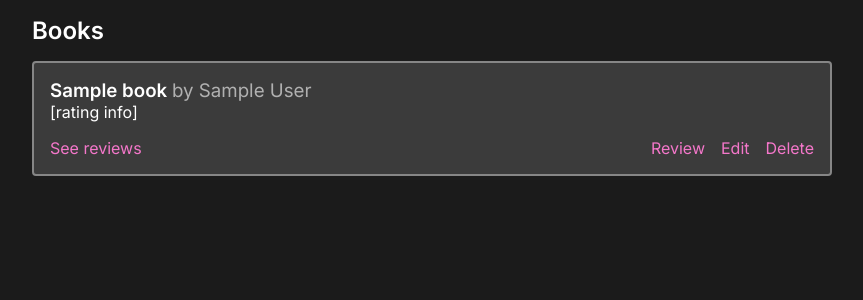
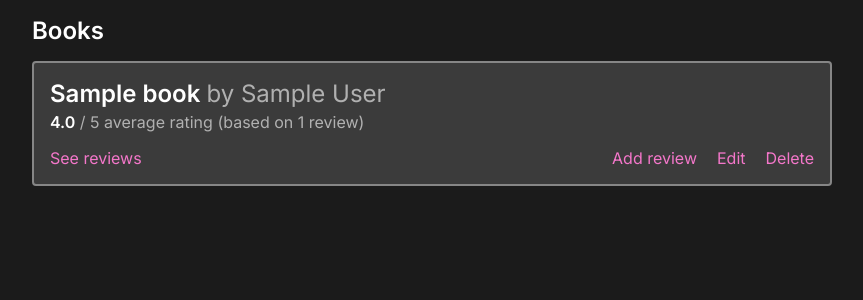
Before and after one commit to repercussive/qa-book-review-app, a Flask app: page /books in a window 1280 px wide. Shown: the part 87-387 px from the top of the page, without its empty margins (208-1071 px from the left). Run offline with Flask 2, Linux system fonts and the light colour scheme; tables that the repository leaves empty hold one stand-in row (values such as "Sample post").

Commit message:
show average ratings in books list

```diff
--- a/application/routes.py
+++ b/application/routes.py
@@ -13,7 +13,20 @@ def home():
 @app.route('/books')
 def books():
   all_books = Book.query.all()
-  return render_template('books.html', books=all_books)
+  books_data = {}
+
+  for book in all_books:
+    ratings = [review.rating for review in Review.query.filter_by(book_id=book.id)]
+    num_reviews = len(ratings)
+    avg_rating = 0 if num_reviews == 0 else round(sum(ratings) / num_reviews, 2)
+    books_data[book.id] = {
+      'title': book.title,
+      'author': book.author,
+      'avg_rating': avg_rating,
+      'num_reviews': num_reviews
+    }
+
+  return render_template('books.html', books_data=books_data)
 
 
 @app.route('/review/<int:id>')
--- a/application/templates/books.html
+++ b/application/templates/books.html
@@ -1,7 +1,7 @@
 {% extends "_base.html" %}
 {% block body %}
   <h2 style="margin-bottom: 1rem;">Books</h2>
-  {% for book in books %}
+  {% for book_id, book_data in books_data.items() %}
   {% include "/components/book-summary.html" %}
   {% endfor %}
 {% endblock %}
--- a/application/templates/components/book-summary.html
+++ b/application/templates/components/book-summary.html
@@ -1,17 +1,29 @@
 <div class="book-summary-wrapper">
   <h3>
-    <span>{{book.title}}</span>
-    <span style="font-weight: normal; opacity: 0.6;">by {{book.author}}</span>
+    <span>{{book_data.title}}</span>
+    <span style="font-weight: normal" class="faded">by {{book_data.author}}</span>
   </h3>
 
   <p style="margin-bottom: 1rem;">
-    [rating info]
+    {% if book_data.num_reviews > 0 %}
+    <b>{{book_data.avg_rating}}</b>
+    <span class="faded">
+      / 5 average rating (based on {{book_data.num_reviews}}
+      review{{'' if book_data.num_reviews == 1 else 's'}})
+    </span>
+    {% else %}
+    <span class="faded">Unrated</span>
+    {% endif %}
   </p>
 
   <div class="actions">
+    {% if book_data.num_reviews > 0 %}
     <a>See reviews</a>
+    {% else %}
+    <p class="faded">No reviews</p>
+    {% endif %}
     <div style="margin-left: auto;"></div>
-    <a href="/add-review?book_id={{book.id}}">Review</a>
+    <a href="/add-review?book_id={{book_id}}">Add review</a>
     <a>Edit</a>
     <a>Delete</a>
   </div>
@@ -28,8 +40,13 @@
     margin-bottom: 1rem;
   }
 
+  .book-summary-wrapper h3 {
+    font-size: 1.5rem;
+    margin-bottom: 0.25rem;
+  }
+
   .book-summary-wrapper .actions {
     display: flex;
-    gap: 1rem;
+    gap: 1.25rem;
   }
 </style>
```
